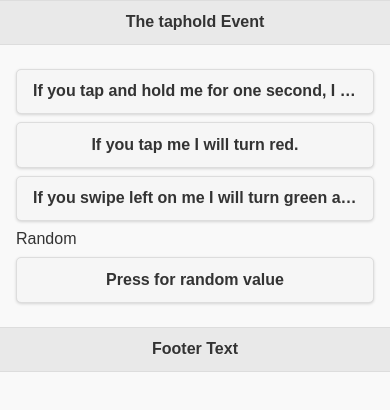
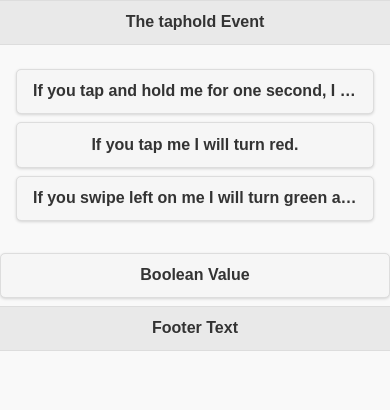
Before and after one commit to ChrisThePole/Outputs, a plain HTML site: page www/index.html in a window 390 px wide. Drawn offline with Linux system fonts and the light colour scheme; some packages are replaced by stand-ins of ours.

Commit message:
Beep
Beep

```diff
--- a/www/config.xml
+++ b/www/config.xml
@@ -22,4 +22,5 @@
 
 	<access origin="*"/>
    	<plugin name="cordova-plugin-whitelist" version="1" />
+	<plugin name="cordova-plugin-dialogs" version="1" />
 </widget>
--- a/www/index.html
+++ b/www/index.html
@@ -23,11 +23,11 @@
     	<button id="taptext">If you tap me I will turn red.</button>
     	<button id="swipetext">If you swipe left on me I will turn green and blue if you swipe right.</button>
 
-        <span id="randomValue">Random</span>
-        <button id="randomButton" onclick="random()">Press for random value</button>
-
   </div>
 
+    <div>
+        <button onclick="randomBoolean()">Boolean Value</button>
+    </div>
 
 
   <div data-role="footer">
--- a/www/js/index.js
+++ b/www/js/index.js
@@ -12,9 +12,16 @@ $(document).on("pagecreate","#pageone",function(){
     	$(this).css('color', 'green');
   	});
 
-    function random() {
-       var randomBoolean = return !Math.round(Math.random());
-        $("#randomValue").text(randomBoolean);
-    }
+});
 
-});
+	function randomBoolean() {
+
+		var randomValue = prompt ("Which output do you want?");
+
+		if (randomValue == "1"){
+			navigator.notification.beep(1);
+		} else if (randomValue == "2"){
+			navigator.notification.beep(2);
+		}
+
+}
```
